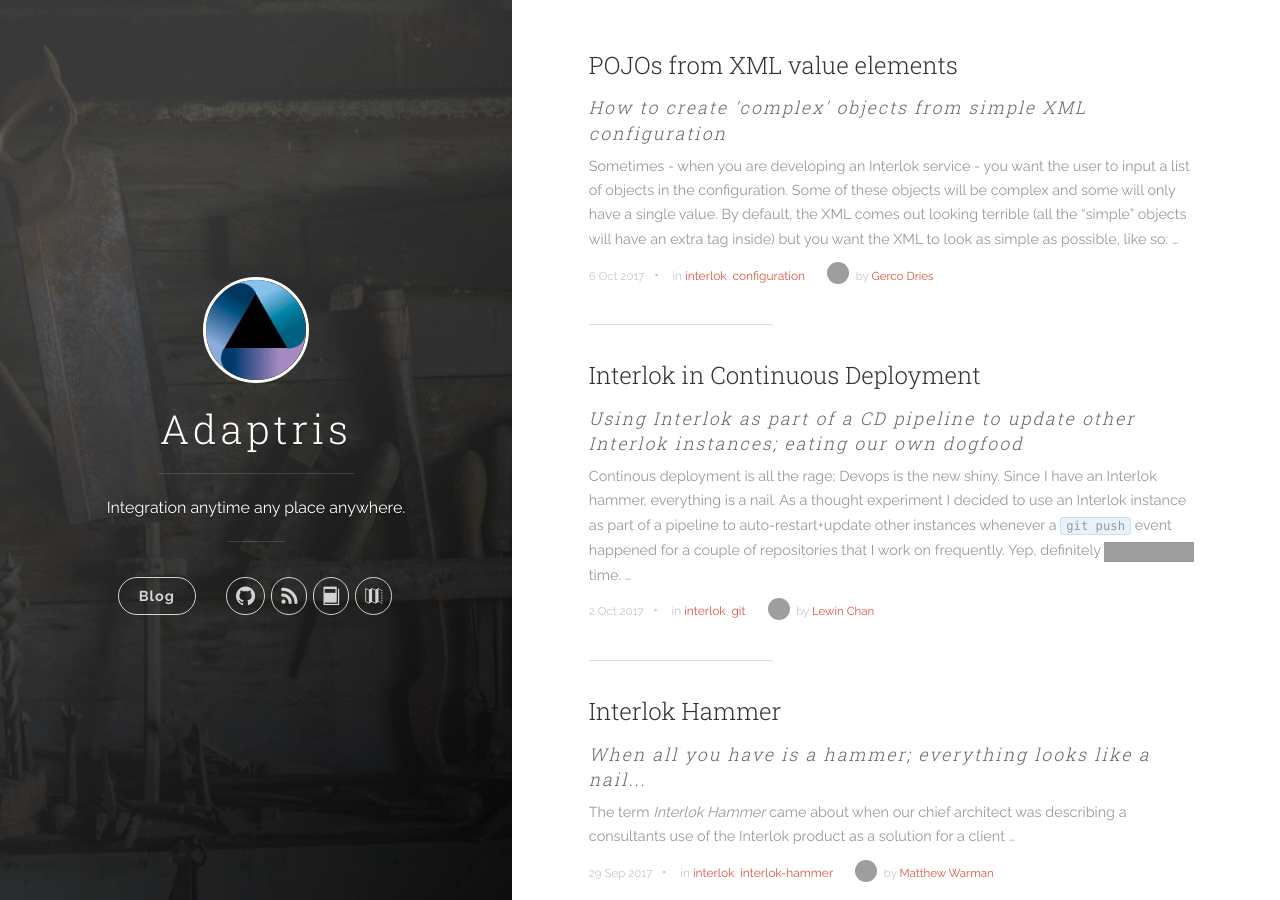
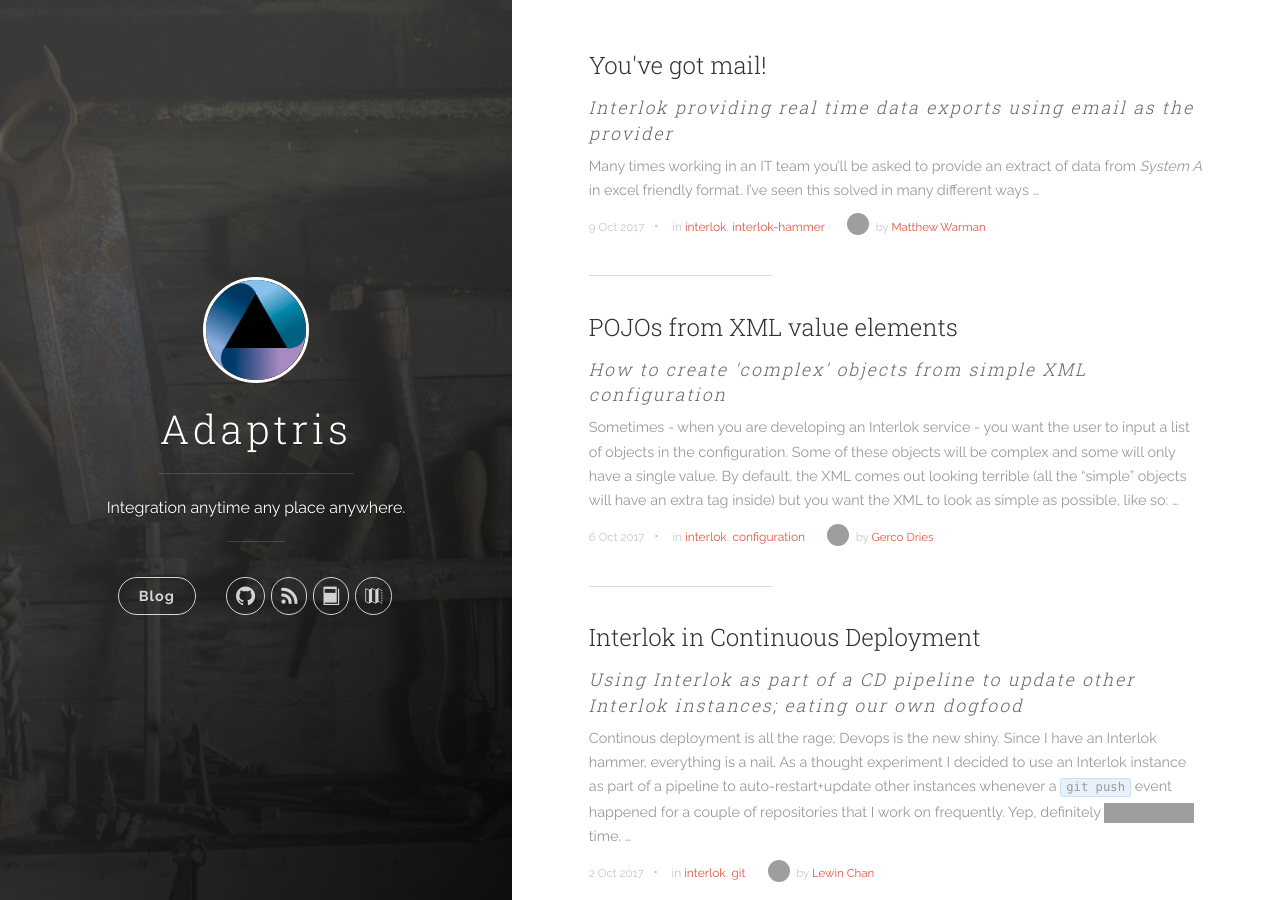
Before and after one commit to adaptris/adaptris.github.io, a Jekyll site: the page built from index.html, in a window 1280 px wide and 900 px high. Built offline with Jekyll 4.4.1, drawn with Linux system fonts in a browser that asks for light colours; nearby versions of some CDN libraries; the list of posts is cut into pages by our own code; grey boxes are pictures that could not be loaded.

Commit message:
Post: You've got mail!

```diff
--- a/_posts/2017-09-29-interlok_hammer.markdown
+++ b/_posts/2017-09-29-interlok_hammer.markdown
@@ -29,4 +29,5 @@
 
 [system-command-executor]: https://development.adaptris.net/javadocs/latest-stable/Interlok-API/com/adaptris/core/services/system/SystemCommandExecutorService.html
 [interlok-devops]: {% post_url 2017-10-02-interlok-cd %}
+[interlok-mail]: {% post_url 2017-10-09-youve_got_mail %}
 [interlok-speedtest-elastic]: https://github.com/quotidian-ennui/interlok-speedtest-elastic
--- /dev/null
+++ b/_posts/2017-10-09-youve_got_mail.markdown
@@ -0,0 +1,192 @@
+---
+title:             "You've got mail!"
+description:       "Interlok providing real time data exports using email as the provider"
+date:              2017-10-09 08:00:00
+categories:        [interlok, interlok-hammer]
+tags:              [interlok, interlok-hammer]
+author:            mcwarman
+---
+
+Many times working in an IT team you'll be asked to provide an extract of data from _System A_ in excel friendly format. I've seen this solved in many different ways<!-- more -->, a couple being:
+
+* Giving read only database accounts out to the business
+* Using Excel VB macros with some embedded database connections
+* Developing some sort of bespoke front end button to do it
+
+Each introducing their own management headache:
+
+* Exposing some part of the data you weren't planning to
+* Difficulty updating and maintaining versions (everyone loves there local copy)
+* Added overhead of maintaining the bespoke front end service
+
+How Interlok has been used to solve this is using a tool that we all use daily... email.
+
+## Solution
+
+Simply the solution has three main parts:
+
+* Listen for a new email in specific mailbox (maybe with a certain subject)
+* Get and transform the data
+* Send an email back
+
+Technically what this means is:
+
+* Consumer: `raw-mail-consumer` with a `filter-expression`
+* Services: `jdbc-data-query-service` with `xml-transformation-service` (just one example of the many service combination options)
+* Producer: `multi-attachment-smtp-producer` using `metadata-destination`
+
+All together it looks like this:
+
+<figure class="highlight">
+  <figcaption class="g code-caption">adapter.xml</figcaption>
+{% highlight xml %}
+<adapter>
+  <unique-id>mail-to-mail</unique-id>
+  <shared-components>
+    <!-- not important -->
+  </shared-components>
+  <channel-list>
+    <channel>
+      <unique-id>channel</unique-id>
+      <consume-connection class="null-connection"/>
+      <produce-connection class="null-connection" />
+      <workflow-list>
+        <standard-workflow>
+          <unique-id>workflow</unique-id>
+          <consumer class="raw-mail-consumer">
+            <destination class="configured-consume-destination">
+              <destination>imap://interlok:password@mail:3143/INBOX</destination>
+              <filter-expression>SUBJECT=[Rr]eport</filter-expression>
+            </destination>
+            <poller class="fixed-interval-poller">
+              <poll-interval>
+                <unit>SECONDS</unit>
+                <interval>10</interval>
+              </poll-interval>
+            </poller>
+            <header-handler class="mail-headers-as-metadata">
+              <header-filter class="regex-metadata-filter">
+                <include-pattern>From</include-pattern>
+                <include-pattern>Subject</include-pattern>
+              </header-filter>
+            </header-handler>
+            <delete-on-receive>true</delete-on-receive>
+          </consumer>
+          <service-collection class="service-list">
+            <services>
+              <!-- Data extractions and transformation -->
+              <add-formatted-metadata-service>
+                <format-string>RE: %s</format-string>
+                <argument-metadata-key>Subject</argument-metadata-key>
+                <metadata-key>emailsubject</metadata-key>
+              </add-formatted-metadata-service>
+            </services>
+          </service-collection>
+          <producer class="multi-attachment-smtp-producer">
+            <username>interlok</username>
+            <password>password</password>
+            <from><![CDATA[Interlok <interlok@adaptris.net>]]></from>
+            <destination class="metadata-destination">
+              <key>From</key>
+            </destination>
+            <smtp-url>smtp://mail:3025</smtp-url>
+            <mail-creator class="mail-xml-content-creator">
+              <attachment-handler class="mail-xml-attachment-handler">
+                <xpath>/document/attachment</xpath>
+                <filename-xpath>@filename</filename-xpath>
+                <encoding-xpath>@encoding</encoding-xpath>
+              </attachment-handler>
+              <body-handler class="mail-xml-body-handler">
+                <xpath>/document/content</xpath>
+                <content-type>text/plain</content-type>
+              </body-handler>
+            </mail-creator>
+          </producer>
+        </standard-workflow>
+      </workflow-list>
+    </channel>
+  </channel-list>
+</adapter>
+{% endhighlight %}
+</figure>
+
+A working example is available in a [github project](https://github.com/mcwarman/interlok-mail-to-mail).
+
+## Summary
+
+A fairly simple solution that uses an existing technology we are all familiar with, with the luxury of no additional front ends and keeping the configuration in a central location.
+
+Also a: ![Interlok Hammer](https://img.shields.io/badge/certified-interlok%20hammer-red.svg).
+
+## Something Extra
+
+If you're a user of the GUI, you could add the following template file into `./ui-resources/config-templates/workflows/`, and add a new workflow using the `you've-got-mail` template:
+
+<figure class="highlight">
+  <figcaption class="g code-caption">./ui-resources/config-templates/workflows/youve_got_mail.xml</figcaption>
+{% highlight xml %}
+<standard-workflow
+         tmpl-alias="Standard Workflow"
+         tmpl-alias-value="standard-workflow"
+         tmpl-author="Adaptris"
+         tmpl-class-name="com.adaptris.core.StandardWorkflow"
+         tmpl-created="2017-10-09T08:00:00"
+         tmpl-desc="Reads and Replies to emails"
+         tmpl-keywords="mail"
+         tmpl-name="You've got mail!"
+         tmpl-target-version="3.6.4-RELEASE"
+         tmpl-title="You've got mail!"
+         tmpl-type="workflow" tmpl-wizard="true"
+         wizard-mail-order="0" wizard-mail-desc="Configure the mail connectivity"
+>
+  <consumer class="raw-mail-consumer">
+    <destination class="configured-consume-destination">
+      <destination wizard-key="pop3-destination" wizard-desc="POP3 Destination" wizard-step="mail" wizard-order="0" wizard-type="string"/>
+      <filter-expression wizard-key="pop3-filter" wizard-desc="POP3 Filter" wizard-step="mail" wizard-order="1" wizard-type="string">SUBJECT=[Rr]eport</filter-expression>
+    </destination>
+    <poller class="fixed-interval-poller">
+      <poll-interval>
+        <unit>SECONDS</unit>
+        <interval>10</interval>
+      </poll-interval>
+    </poller>
+    <header-handler class="mail-headers-as-metadata">
+      <header-filter class="regex-metadata-filter">
+        <include-pattern>From</include-pattern>
+        <include-pattern>Subject</include-pattern>
+      </header-filter>
+    </header-handler>
+    <delete-on-receive>true</delete-on-receive>
+  </consumer>
+  <service-collection class="service-list">
+    <services>
+      <!-- Data extractions and transformation -->
+      <add-formatted-metadata-service>
+        <format-string>RE: %s</format-string>
+        <argument-metadata-key>Subject</argument-metadata-key>
+        <metadata-key>emailsubject</metadata-key>
+      </add-formatted-metadata-service>
+    </services>
+  </service-collection>
+  <producer class="multi-attachment-smtp-producer">
+    <username wizard-key="smtp-username" wizard-desc="SMTP Username" wizard-step="mail" wizard-order="3" wizard-type="string"/>
+    <password wizard-key="smtp-password" wizard-desc="SMTP Password" wizard-step="mail" wizard-order="4" wizard-type="password"/>
+    <destination class="metadata-destination">
+      <key>From</key>
+    </destination>
+    <smtp-url wizard-key="smtp-url" wizard-desc="SMTP URL" wizard-step="mail" wizard-order="2" wizard-type="string"/>
+    <mail-creator class="mail-xml-content-creator">
+      <attachment-handler class="mail-xml-attachment-handler">
+        <xpath>/document/attachment</xpath>
+        <filename-xpath>@filename</filename-xpath>
+        <encoding-xpath>@encoding</encoding-xpath>
+      </attachment-handler>
+      <body-handler class="mail-xml-body-handler">
+        <xpath>/document/content</xpath>
+        <content-type>text/plain</content-type>
+      </body-handler>
+    </mail-creator>
+  </producer>
+</standard-workflow>
+{% endhighlight %}
+</figure>
```
Also changed, not shown: other parts of _posts/2017-09-29-interlok_hammer.markdown (+1 -1 lines).
